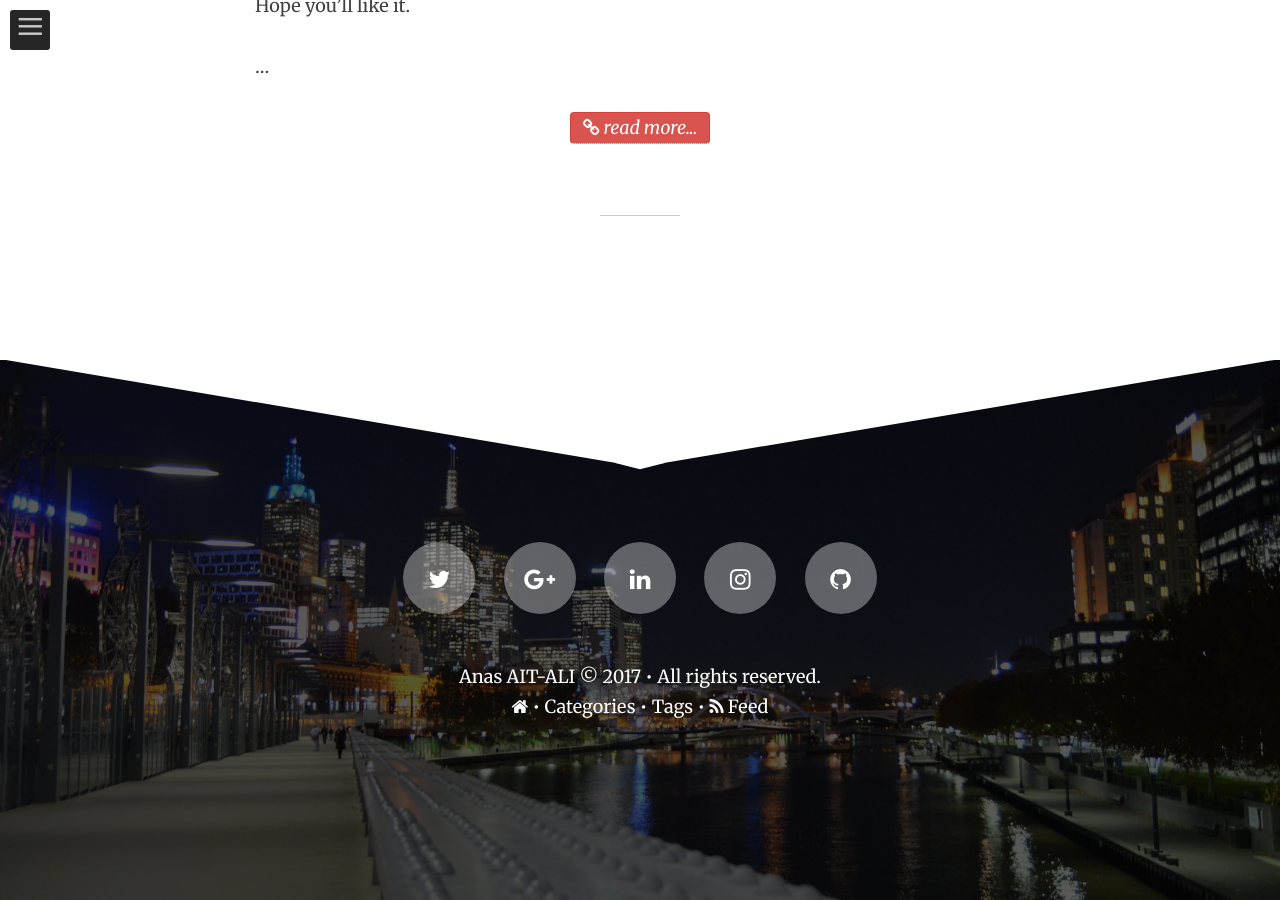
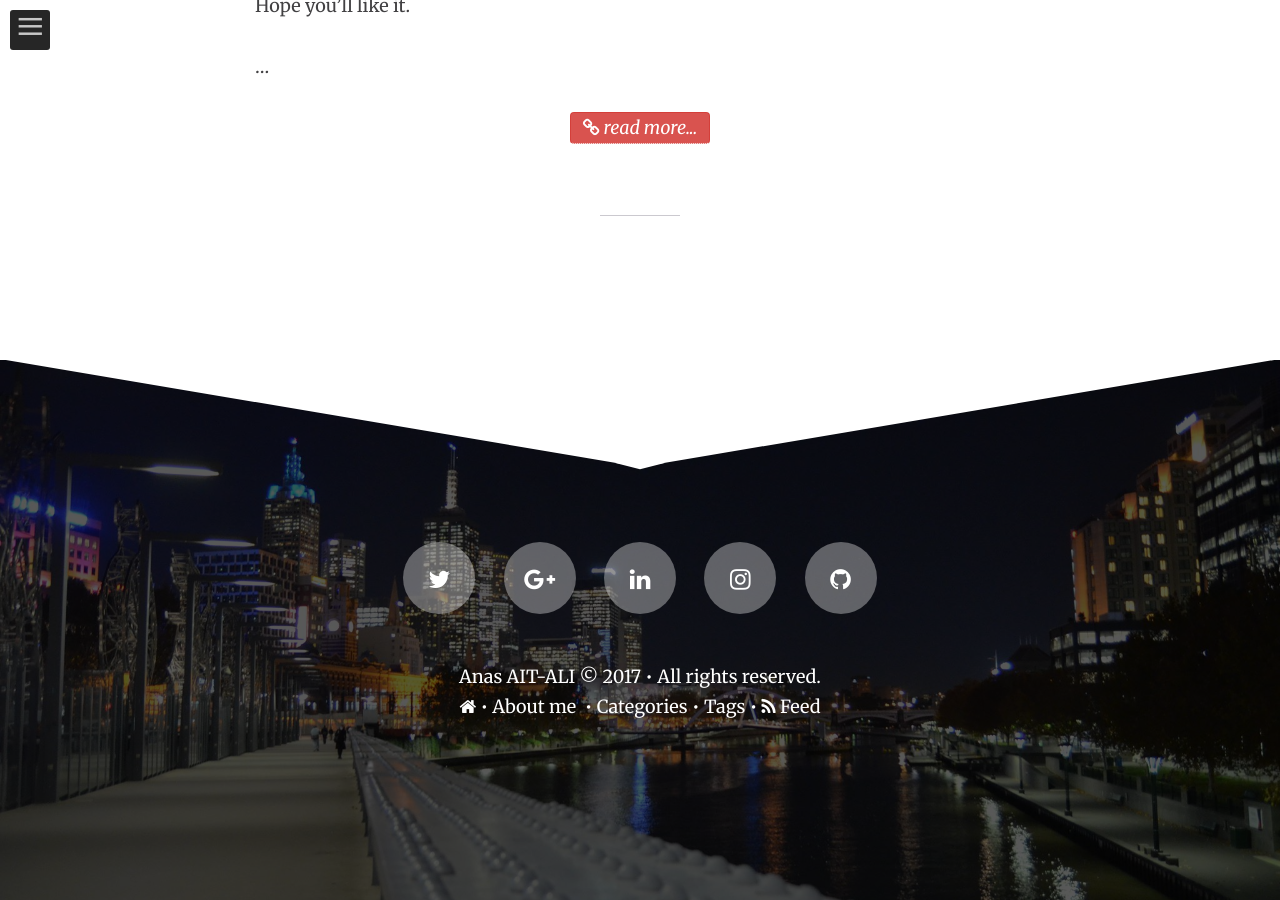
Before and after one commit to anas10/anas10.github.io, a Jekyll site: the page built from index.html, in a window 1280 px wide and 900 px high, scrolled down 2086 px. Built offline with Jekyll 4.4.1, drawn with Linux system fonts in a browser that asks for light colours; the list of posts is cut into pages by our own code.

Commit message:
About me link added

```diff
--- a/_config.yml
+++ b/_config.yml
@@ -69,6 +69,9 @@ links:
     url: /
     external: false
     icon: home
+  - title: About me
+    url: http://aitali.co
+    external: true
   - title: Categories
     url: /categories
   - title: Tags
--- a/_layouts/home.html
+++ b/_layouts/home.html
@@ -29,7 +29,7 @@
 {% for link in site.links %}
                 <li>
                 {% if link.external %}
-                    <a href="{{ link.url }}">{{ link.title }}</a>
+                    <a href="{{ link.url }}" target="_blank">{{ link.title }}</a>
                 {% else %}
                     <a href="{{ link.url }}">{{ link.title }}</a>
                 {% endif %}
```
